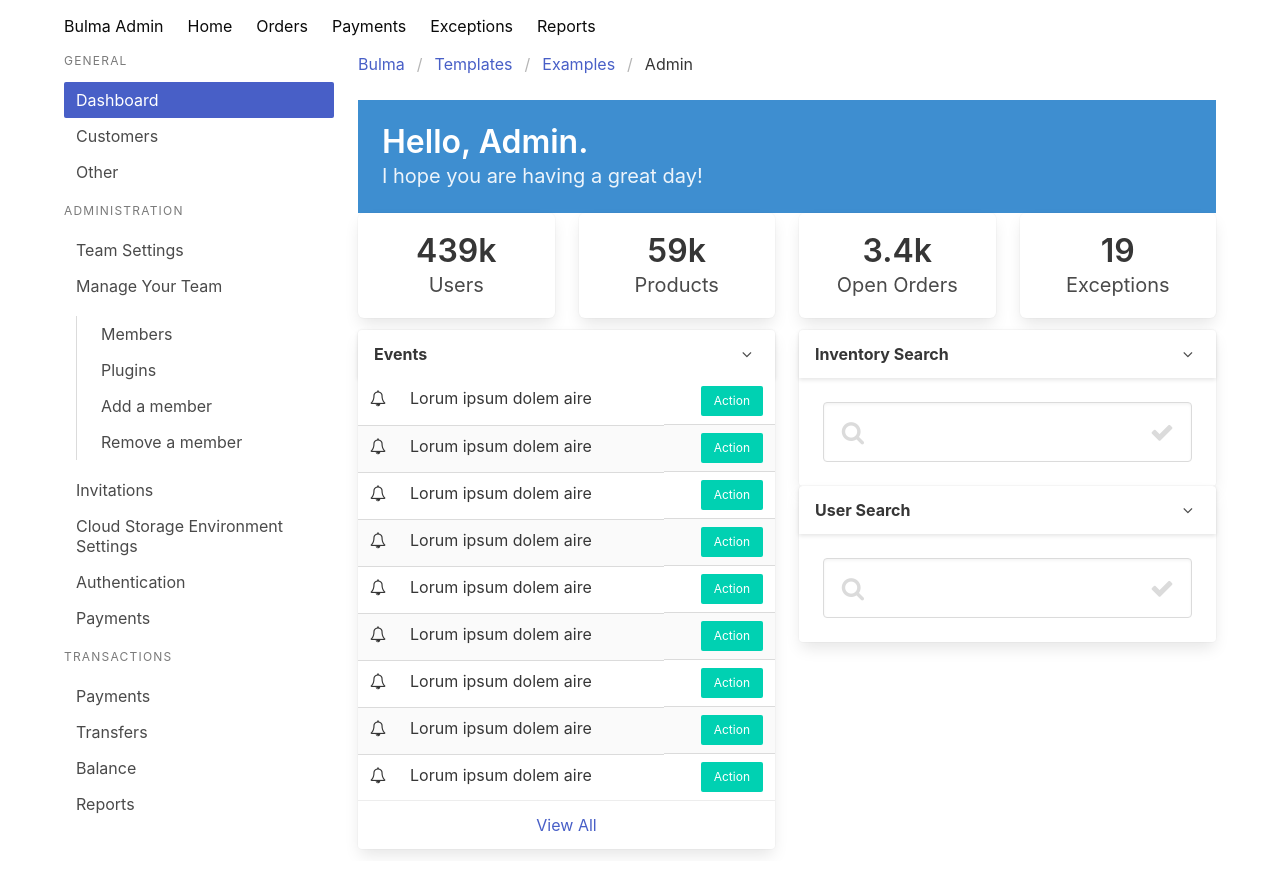
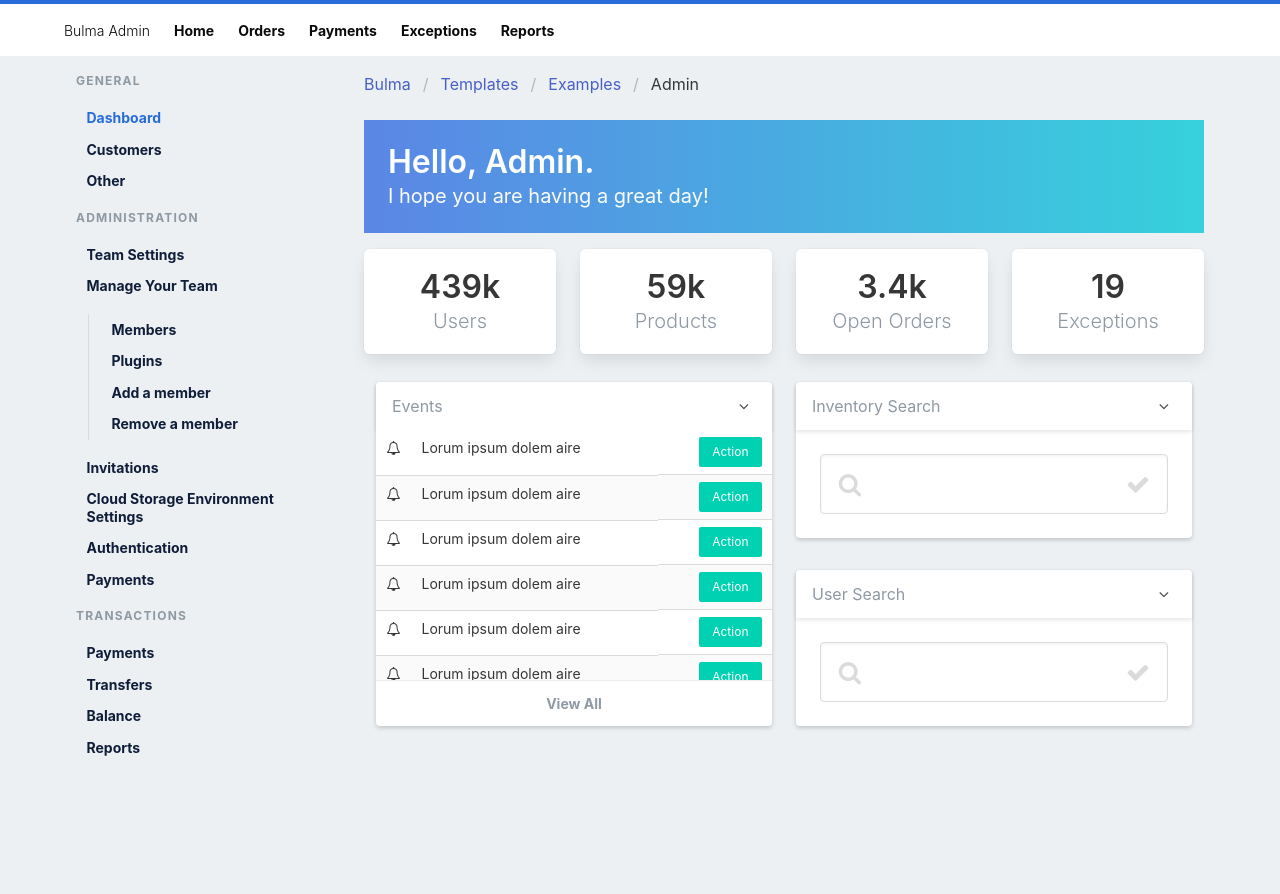
Before and after one commit to wegotour/dashboardadmin, a plain HTML site: page index.html in a window 1280 px wide. Before the commit the page ends 861 px from the top, so only its background shows below. Drawn offline with nearby package versions, Linux system fonts and the light colour scheme; a script that the page names is missing.

Commit message:
update lek

```diff
--- a/dashboard.html
+++ b/index.html
@@ -10,7 +10,7 @@
     <link href="https://fonts.googleapis.com/css?family=Open+Sans:300,400,700" rel="stylesheet">
     <!-- Bulma Version 0.9.0-->
     <link rel="stylesheet" href="https://unpkg.com/bulma@0.9.4/css/bulma.min.css" />
-    <link rel="stylesheet" type="text/css" href="./css/admin.css">
+    <link rel="stylesheet" type="text/css" href="./css/dashboard.css">
 </head>
 
 <body>
@@ -19,7 +19,7 @@
     <nav class="navbar is-white">
         <div class="container">
             <div class="navbar-brand">
-                <a class="navbar-item brand-text" href="dashboardadmin.html">
+                <a class="navbar-item brand-text" href="index.html">
           Bulma Admin
         </a>
                 <div class="navbar-burger burger" data-target="navMenu">
@@ -30,19 +30,19 @@
             </div>
             <div id="navMenu" class="navbar-menu">
                 <div class="navbar-start">
-                    <a class="navbar-item" href="dashboardadmin.html">
+                    <a class="navbar-item" href="index.html">
             Home
           </a>
-                    <a class="navbar-item" href="dashboardadmin.html">
+                    <a class="navbar-item" href="index.html">
             Orders
           </a>
-                    <a class="navbar-item" href="dashboardadmin.html">
+                    <a class="navbar-item" href="index.html">
             Payments
           </a>
-                    <a class="navbar-item" href="dashboardadmin.html">
+                    <a class="navbar-item" href="index.html">
             Exceptions
           </a>
-                                 <a class="navbar-item" href="dashboardadmin.html">
+                                 <a class="navbar-item" href="index.html">
             Reports
           </a>
                 </div>
```
